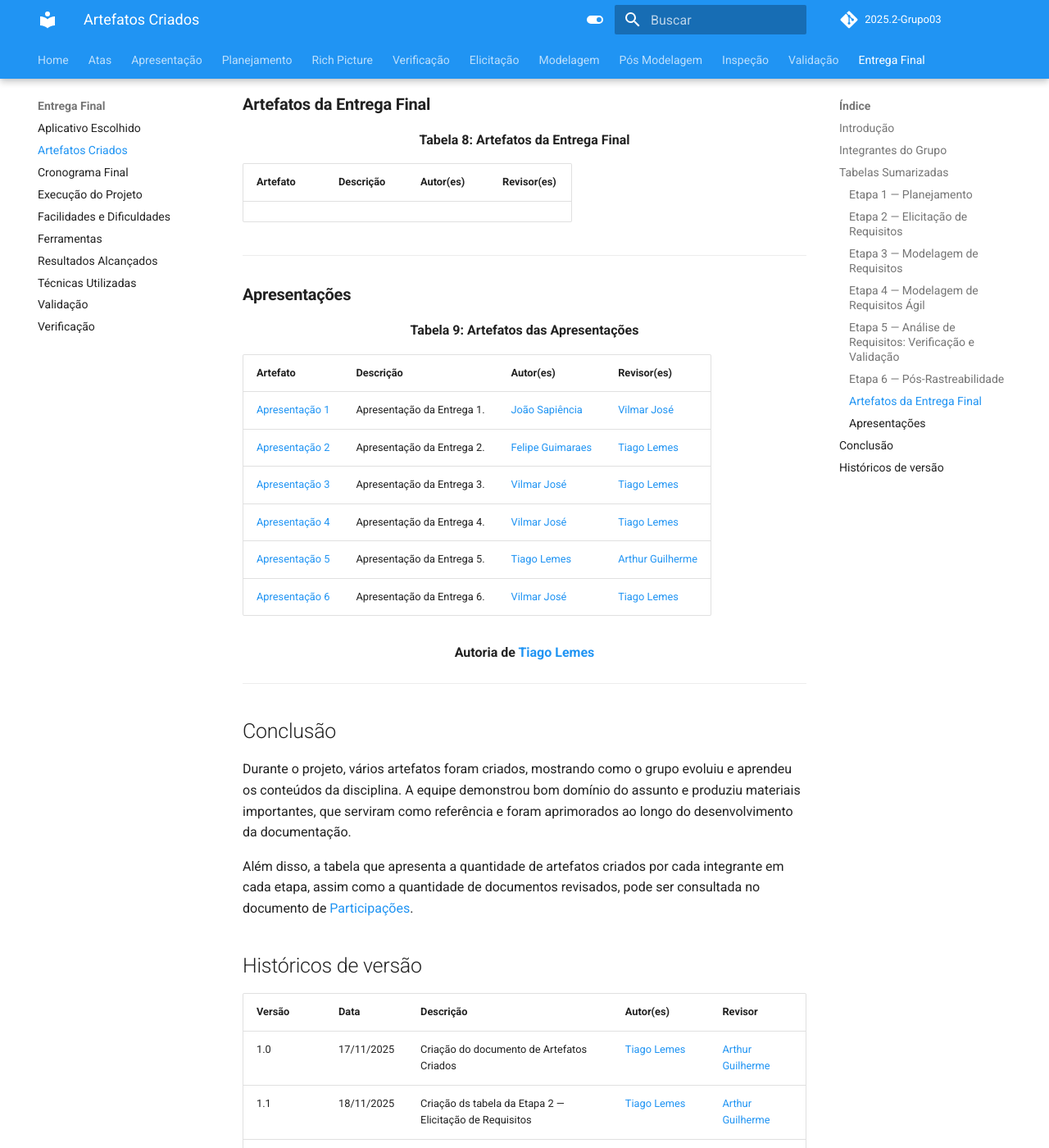
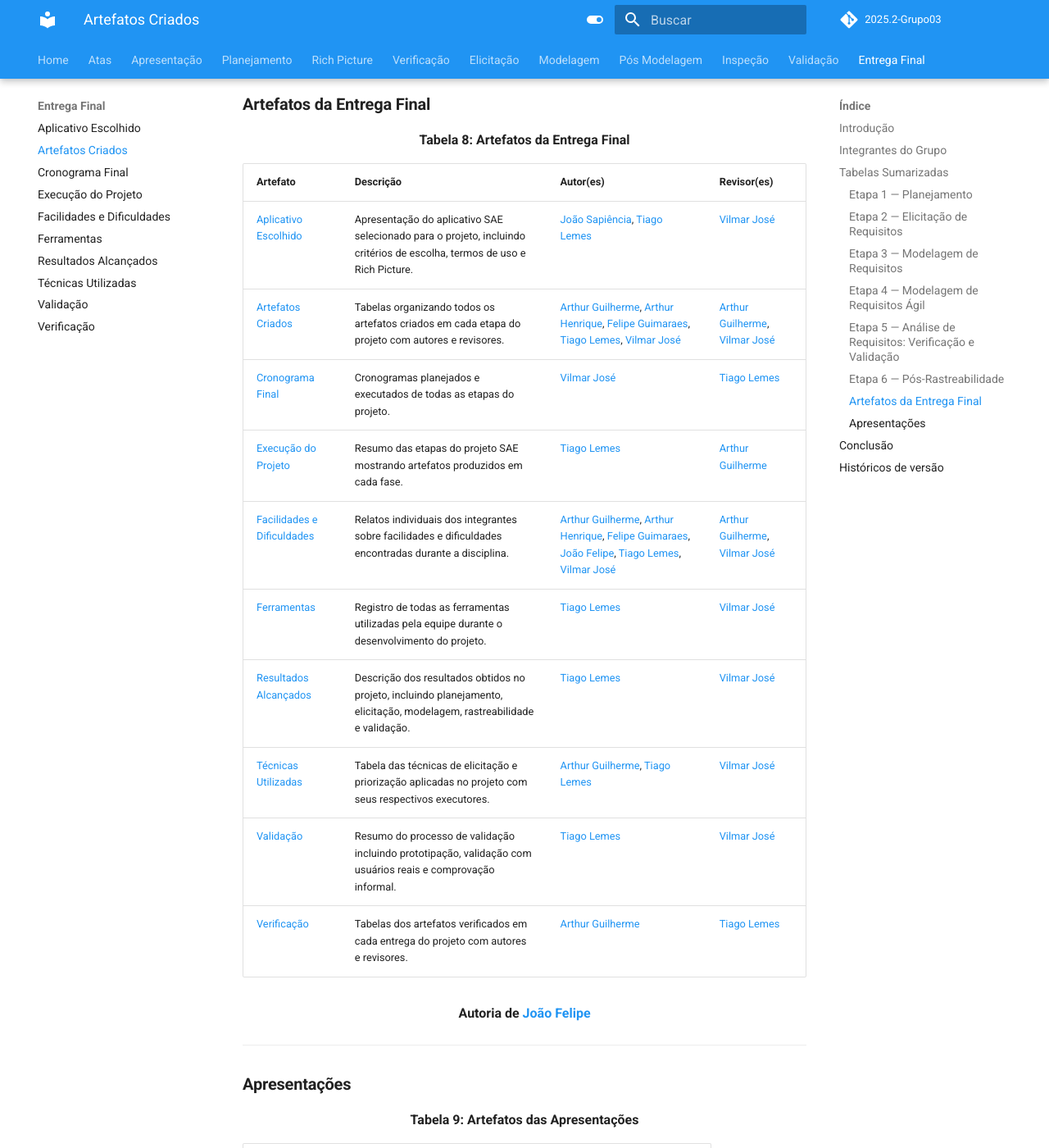
Before and after one commit to Requisitos-de-Software/2025.2-Grupo03, an MkDocs documentation site: the page built from docs/Entrega_Final/artefatos_criados.md, in a window 1280 px wide and 1400 px high, scrolled down 5970 px. Shown: the whole window at 82% size. Built offline with MkDocs 1.6.1 and Material for MkDocs 9.7.7, drawn with Linux system fonts in a browser that asks for light colours; comment, search, counter and statistics services are not loaded.

Commit message:
Artefatos criados V1.6 Rev. 1

```diff
--- a/docs/Entrega_Final/artefatos_criados.md
+++ b/docs/Entrega_Final/artefatos_criados.md
@@ -209,6 +209,20 @@ A Tabela 1 apresenta todos os integrantes da equipe que participaram da criaçã
 
 | Artefato | Descrição | Autor(es) | Revisor(es) |
 |----------|-----------|-----------|--------------|
+| [Aplicativo Escolhido](https://requisitos-de-software.github.io/2025.2-Grupo03/Entrega_Final/aplicativo_escolhido/) | Apresentação do aplicativo SAE selecionado para o projeto, incluindo critérios de escolha, termos de uso e Rich Picture. | [João Sapiência](https://github.com/JoaoSapiencia), [Tiago Lemes](https://github.com/TiagoTeixeira-2005) | [Vilmar José](https://github.com/VilmarFagundes) |
+| [Artefatos Criados](https://requisitos-de-software.github.io/2025.2-Grupo03/Entrega_Final/artefatos_criados/) | Tabelas organizando todos os artefatos criados em cada etapa do projeto com autores e revisores. | [Arthur Guilherme](https://github.com/ArthurGuilher62), [Arthur Henrique](https://github.com/arthurhvieira1), [Felipe Guimaraes](https://github.com/felipegf1), [Tiago Lemes](https://github.com/TiagoTeixeira-2005), [Vilmar José](https://github.com/VilmarFagundes) | [Arthur Guilherme](https://github.com/ArthurGuilher62), [Vilmar José](https://github.com/VilmarFagundes) |
+| [Cronograma Final](https://requisitos-de-software.github.io/2025.2-Grupo03/Entrega_Final/cronograma_final/) | Cronogramas planejados e executados de todas as etapas do projeto. | [Vilmar José](https://github.com/VilmarFagundes) | [Tiago Lemes](https://github.com/TiagoTeixeira-2005) |
+| [Execução do Projeto](https://requisitos-de-software.github.io/2025.2-Grupo03/Entrega_Final/execucao_projeto/) | Resumo das etapas do projeto SAE mostrando artefatos produzidos em cada fase. | [Tiago Lemes](https://github.com/TiagoTeixeira-2005) | [Arthur Guilherme](https://github.com/ArthurGuilher62) |
+| [Facilidades e Dificuldades](https://requisitos-de-software.github.io/2025.2-Grupo03/Entrega_Final/facilidades_dificuldades/) | Relatos individuais dos integrantes sobre facilidades e dificuldades encontradas durante a disciplina. | [Arthur Guilherme](https://github.com/ArthurGuilher62), [Arthur Henrique](https://github.com/arthurhveira1), [Felipe Guimaraes](https://github.com/felipegf1), [João Felipe](https://github.com/MrBolt2005), [Tiago Lemes](https://github.com/TiagoTeixeira-2005), [Vilmar José](https://github.com/VilmarFagundes) | [Arthur Guilherme](https://github.com/ArthurGuilher62), [Vilmar José](https://github.com/VilmarFagundes) |
+| [Ferramentas](https://requisitos-de-software.github.io/2025.2-Grupo03/Entrega_Final/ferramentas/) | Registro de todas as ferramentas utilizadas pela equipe durante o desenvolvimento do projeto. | [Tiago Lemes](https://github.com/TiagoTeixeira-2005) | [Vilmar José](https://github.com/VilmarFagundes) |
+| [Resultados Alcançados](https://requisitos-de-software.github.io/2025.2-Grupo03/Entrega_Final/resultados_alcançados/) | Descrição dos resultados obtidos no projeto, incluindo planejamento, elicitação, modelagem, rastreabilidade e validação. | [Tiago Lemes](https://github.com/TiagoTeixeira-2005) | [Vilmar José](https://github.com/VilmarFagundes) |
+| [Técnicas Utilizadas](https://requisitos-de-software.github.io/2025.2-Grupo03/Entrega_Final/tecnicas_utilizadas/) | Tabela das técnicas de elicitação e priorização aplicadas no projeto com seus respectivos executores. | [Arthur Guilherme](https://github.com/ArthurGuilher62), [Tiago Lemes](https://github.com/TiagoTeixeira-2005) | [Vilmar José](https://github.com/VilmarFagundes) |
+| [Validação](https://requisitos-de-software.github.io/2025.2-Grupo03/Entrega_Final/validacao/) | Resumo do processo de validação incluindo prototipação, validação com usuários reais e comprovação informal. | [Tiago Lemes](https://github.com/TiagoTeixeira-2005) | [Vilmar José](https://github.com/VilmarFagundes) |
+| [Verificação](https://requisitos-de-software.github.io/2025.2-Grupo03/Entrega_Final/verificacao/) | Tabelas dos artefatos verificados em cada entrega do projeto com autores e revisores. | [Arthur Guilherme](https://github.com/ArthurGuilher62) | [Tiago Lemes](https://github.com/TiagoTeixeira-2005) |
+
+<div align="center">
+  <strong>Autoria de <a href="https://github.com/MrBolt2005">João Felipe</a></strong>
+</div>
 
 ---
 
```
